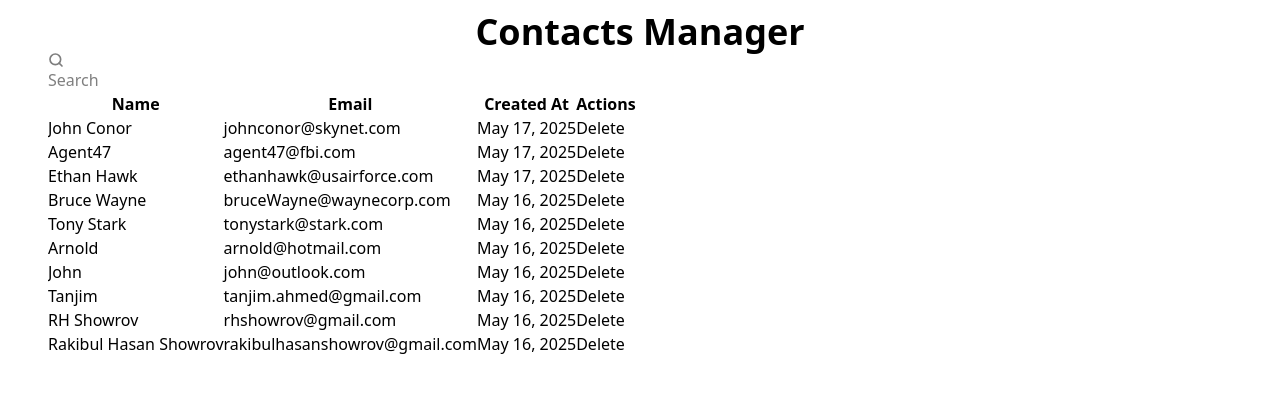
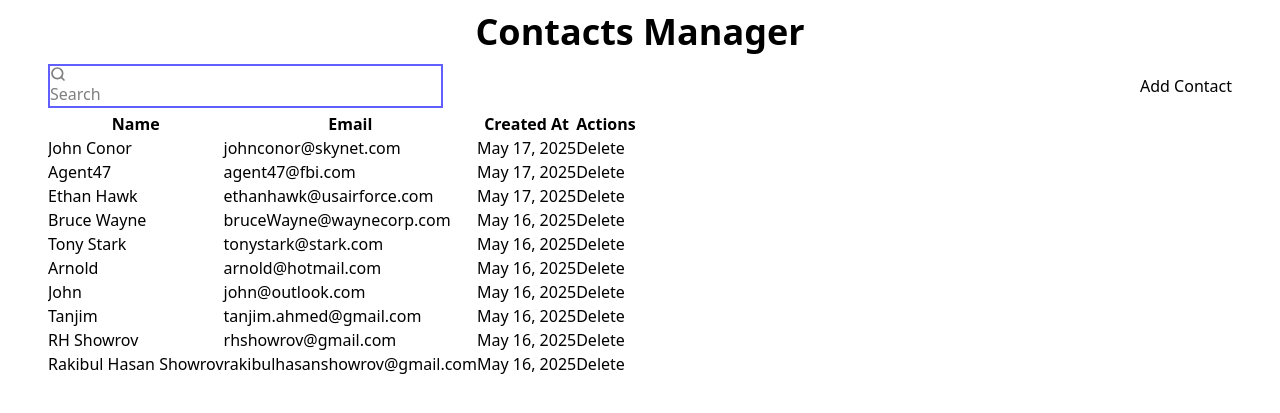
Before and after one commit to rhshowrov/htmx-tutorial, a Django app: page / in a window 1280 px wide. Shown: the top 413 px of the page. Run offline with Django 4.2, Linux system fonts and the light colour scheme; a user stored in the database is signed in; data comes from the database, SQL or seed files in the repository; both versions use the stored data as it was after the commit; some libraries are stand-ins or nearby versions.

Commit message:
'modal,hx-post,target,hx-on + response header'

```diff
--- /dev/null
+++ b/contacts/forms.py
@@ -0,0 +1,19 @@
+from django import forms
+from .models import Contact
+class ContactForm(forms.ModelForm):
+    name=forms.CharField(
+        widget=forms.TextInput(attrs={
+            'class':'input w-full',
+            'placeholder':'Contact name'
+        })
+    )
+    email=forms.EmailField(
+        widget=forms.EmailInput(attrs={
+            'class':'input w-full',
+            'placeholder':'Contact Email'
+        })
+    )
+
+    class Meta:
+        model=Contact
+        fields=('name','email')
--- a/contacts/urls.py
+++ b/contacts/urls.py
@@ -1,9 +1,10 @@
 from django.contrib import admin
 from django.urls import path,include
-from .views import index,search_contacts
+from .views import index,search_contacts,create_contact
 
 urlpatterns = [
     path('',index,name='index'),
-    path('search',search_contacts,name='search'),
+    path('search/',search_contacts,name='search'),
+    path('create-contact/',create_contact,name='create_contact'),
 
 ]
--- a/contacts/views.py
+++ b/contacts/views.py
@@ -2,14 +2,17 @@ from django.shortcuts import render
 from django.contrib.auth.decorators import login_required
 from .models import Contact
 from django.db.models import Q
+from .forms import ContactForm
+from django.views.decorators.http import require_http_methods
 # Create your views here.
 @login_required
 def index(request):
     contacts=request.user.contacts.all().order_by('-created_at')
-    context={'contacts':contacts}
+    form=ContactForm()
+    context={'contacts':contacts,'form':form}
     return render(request,'contacts/contacts.html',context=context)
 
-
+@login_required
 def search_contacts(request):
     import time
     time.sleep(2)
@@ -18,3 +21,15 @@ def search_contacts(request):
     return render(request,'contacts/partials/contacts-list.html',context={
         'contacts':contacts,
     })
+
+@require_http_methods(['POST'])
+def create_contact(request):
+    form=ContactForm(request.POST)
+    if form.is_valid():
+        contact=form.save(commit=False)
+        contact.user=request.user
+        contact.save()
+        context={'contact':contact}
+        response= render(request,'contacts/partials/contact-row.html',context=context)
+        response['HX-Trigger']='contact-success'
+        return response
--- a/templates/contacts/contacts.html
+++ b/templates/contacts/contacts.html
@@ -3,7 +3,9 @@
   <h1 class="text-4xl font-bold text-success mt-3 text-center">
     Contacts Manager
   </h1>
-  <label class="input mt-3 w-full mb-1">
+  {%include 'contacts/partials/add-contact-modal.html' %}
+  <div class="flex justify-between">
+    <label class="input mt-3 w-1/3 mb-1 border-2 border-indigo-500/100">
       <svg
         class="h-[1em] opacity-50"
         xmlns="http://www.w3.org/2000/svg"
@@ -33,6 +35,13 @@
         hx-on:htmx:after-request="document.getElementById('spinner').setAttribute('hidden', true)"
       />
     </label>
+    <button
+      class="btn btn-primary mt-3 mb-1"
+      onclick="contact_modal.showModal()"
+    >
+      Add Contact
+    </button>
+  </div>
   <div id="spinner" class="htmx-indicator flex justify-center p-2" hidden>
     {% include 'contacts/partials/spinner.html' %}
   </div>
--- /dev/null
+++ b/templates/contacts/partials/add-contact-modal.html
@@ -0,0 +1,40 @@
+<dialog id="contact_modal" class="modal">
+  <div class="modal-box">
+    <h3 class="font-bold text-lg text-center m-2">Add New Contact</h3>
+    <form hx-post="{%url 'create_contact' %}" hx-target="#contact-table-body" hx-swap="afterbegin"
+    hx-on:contact-success="contact_modal.close(); this.reset();" class="mb-4">
+      {%csrf_token%}
+      <div class="form-control mb-2">
+        <label class="label font-bold"
+          ><span class="label-text p-1">Name</span></label
+        >
+        {{form.name}} {%if form.name.errors %}
+        <label class="label text-error"
+          ><span class="label-text">{{form.name.errors}}</span></label
+        >
+        {%endif%}
+      </div>
+
+      <div class="form-control">
+        <label class="label font-bold"
+          ><span class="label-text p-1">Email</span></label
+        >
+        {{form.email}} {%if form.email.errors %}
+        <label class="label text-error"
+          ><span class="label-text">{{form.email.errors}}</span></label
+        >
+        {%endif%}
+      </div>
+      <div class="flex justify-end mt-4 gap-2">
+        <button
+          type="button"
+          onclick="contact_modal.close()"
+          class="btn btn-error"
+        >
+          Cancel
+        </button>
+        <button type="submit" class="btn btn-primary">Add Contact</button>
+      </div>
+    </form>
+  </div>
+</dialog>
--- /dev/null
+++ b/templates/contacts/partials/contact-row.html
@@ -0,0 +1,9 @@
+<tr>
+  <td>{{ contact.name }}</td>
+  <td>{{ contact.email }}</td>
+  <!-- date Time Formate -->
+  <td>{{ contact.created_at|date:"M d, Y" }}</td>
+  <td>
+    <button class="btn btn-xs btn-error">Delete</button>
+  </td>
+</tr>
--- a/templates/contacts/partials/contacts-list.html
+++ b/templates/contacts/partials/contacts-list.html
@@ -1,4 +1,3 @@
-
 {%if contacts%}
 <div class="overflow-x-auto">
   <table class="table table-zebra table-pin-rows">
@@ -10,17 +9,9 @@
         <th>Actions</th>
       </tr>
     </thead>
-      <tbody>
+    <tbody id="contact-table-body">
       {% for contact in contacts %}
-        <tr>
-          <td>{{ contact.name }}</td>
-          <td>{{ contact.email }}</td>
-          <!-- date Time Formate -->
-          <td>{{ contact.created_at|date:"M d, Y" }}</td>
-          <td>
-            <button class="btn btn-xs btn-error">Delete</button>
-          </td>
-        </tr>
+      {%include 'contacts/partials/contact-row.html' %}
       {% endfor %}
     </tbody>
   </table>
--- a/templates/contacts/partials/spinner.html
+++ b/templates/contacts/partials/spinner.html
@@ -1 +1 @@
-<span  class="loading loading-spinner loading-xl text-success"></span>
+<span class="loading loading-spinner loading-xl text-success"></span>
```
Also changed, not shown: db.sqlite3. Lines whose indentation alone changed are shown as unchanged.
